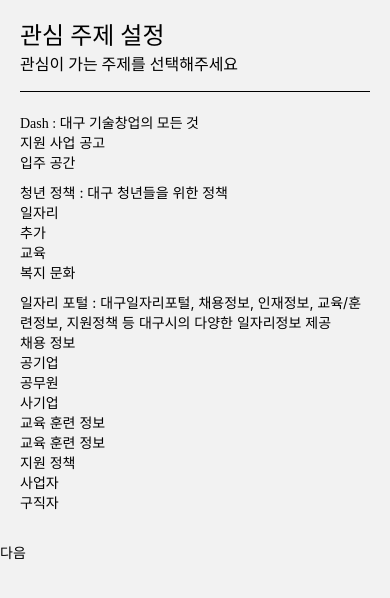
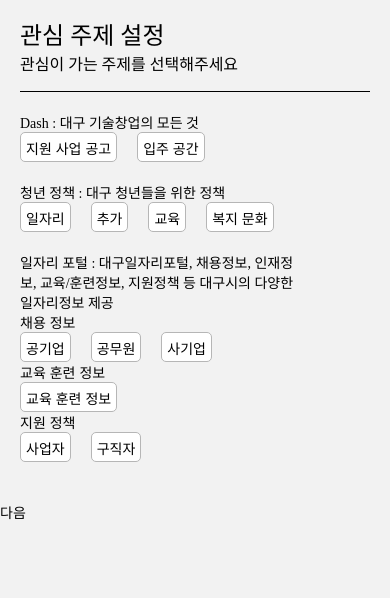
Before and after one commit to jchyng/httpsgithubcomjchyngHackerGround, a React Native app in the folder frontend/: screen /TopicCheck in a window 390 px wide. Shown: the top 598 px of the page. Built offline with nearby package versions, Linux system fonts and the light colour scheme.

Commit message:
stylecomponent update

```diff
--- a/frontend/page/TopicCheck.js
+++ b/frontend/page/TopicCheck.js
@@ -65,7 +65,7 @@
         </View>
         <View style={styles.topicItem}>
           <Text style={styles.topicTitle}>
-            청년 정책 : 대구 청년들을 위한 정책
+            <Font text={'청년 정책 : 대구 청년들을 위한 정책'} />
           </Text>
           <View style={styles.topicButtonList}>
             <TouchableOpacity
@@ -92,8 +92,7 @@
         </View>
         <View style={styles.topicItem}>
           <Text style={styles.topicTitle}>
-            일자리 포털 : 대구일자리포털, 채용정보, 인재정보, 교육/훈련정보,
-            지원정책 등 대구시의 다양한 일자리정보 제공
+            <Font text={'일자리 포털 : 대구일자리포털, 채용정보, 인재정보, 교육/훈련정보, 지원정책 등 대구시의 다양한 일자리정보 제공'} />
           </Text>
           <View style={styles.topicSubItem}>
             <Text>채용 정보</Text>
@@ -166,9 +165,24 @@
     padding: 20,
   },
   topicItem: {
-    marginBottom: 10,
+    justifyContent: 'center',
+    width: '80%',
+    marginBottom: 20,
   },
   topicTitle: {},
+  topicButton: {
+    height: 30,
+    padding: 5,
+    borderWidth: 1,
+    borderColor: '#B6B6B6',
+    borderRadius: 5,
+    backgroundColor: "#ffffff",
+    marginRight: 20,
+  },
+  topicButtonList: {
+    flex: 1,
+    flexDirection: 'row',
+  },
 });
 
 export default TopicCheck;
```
